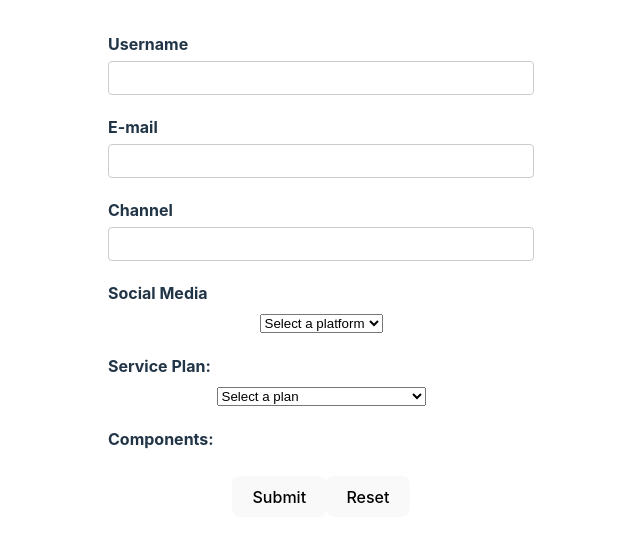
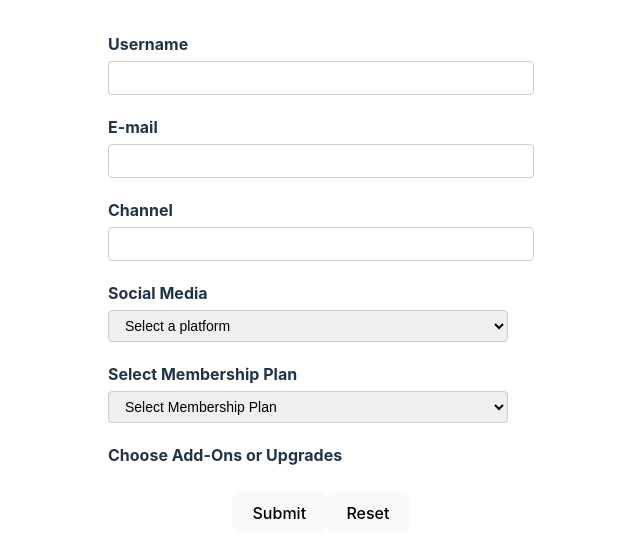
Before and after one commit to virat-sr/React-Form-Hooks, a React (Vite) app: page / in a window 1280 px wide. Shown: the top 558 px of the page, without its empty margins (319-959 px from the left). Built offline with nearby package versions, Linux system fonts and the light colour scheme.

Commit message:
Improves css for dropdowns

```diff
--- a/src/App.css
+++ b/src/App.css
@@ -14,7 +14,8 @@ label {
 input[type="text"],
 input[type="email"],
 input[type="number"],
-input[type="date"] {
+input[type="date"],
+select {
   display: block;
   width: 400px;
   padding: 6px 12px;
--- a/src/components/PlanDropDowns.tsx
+++ b/src/components/PlanDropDowns.tsx
@@ -21,9 +21,9 @@ const PlanDropdowns = ({ response, register, watch }: Props) => {
   return (
     <>
       <div className="form-control">
-        <label htmlFor="servicePlan">Service Plan:</label>
+        <label htmlFor="servicePlan">Select Membership Plan</label>
         <select {...register('servicePlan')}>
-          <option value="">Select a plan</option>
+          <option value="">Select Membership Plan</option>
           {servicePlans.map(plan => (
             <option key={plan.name} value={plan.name}>
               {`${plan.name} - $${plan.price}`}
@@ -33,7 +33,7 @@ const PlanDropdowns = ({ response, register, watch }: Props) => {
       </div>
 
       <div className="form-control">
-        <label>Components:</label>
+        <label>Choose Add-Ons or Upgrades</label>
         <div className="checkbox-group">
           {components.map(component => (
             <div key={component.pricingEntryId} className="checkbox-item">
--- a/src/components/YoutubeForm.tsx
+++ b/src/components/YoutubeForm.tsx
@@ -3,6 +3,7 @@ import { DevTool } from "@hookform/devtools";
 import PlanDropdowns from './PlanDropDowns';
 import { response } from "../data/response";
 import { FormValues } from '../types/form';
+
 
 const YoutubeForm = () => {
   const form = useForm<FormValues>();
@@ -84,12 +85,13 @@ const YoutubeForm = () => {
           </select>
           <p className="error">{errors.social?.message}</p>
         </div>
-
+        <div className="form-control">
         <PlanDropdowns
           response={response}
           register={register}
           watch={watch}
         />
+        </div>
 
         <button>Submit</button>
         <button onClick={() => reset()}>Reset</button>
```
